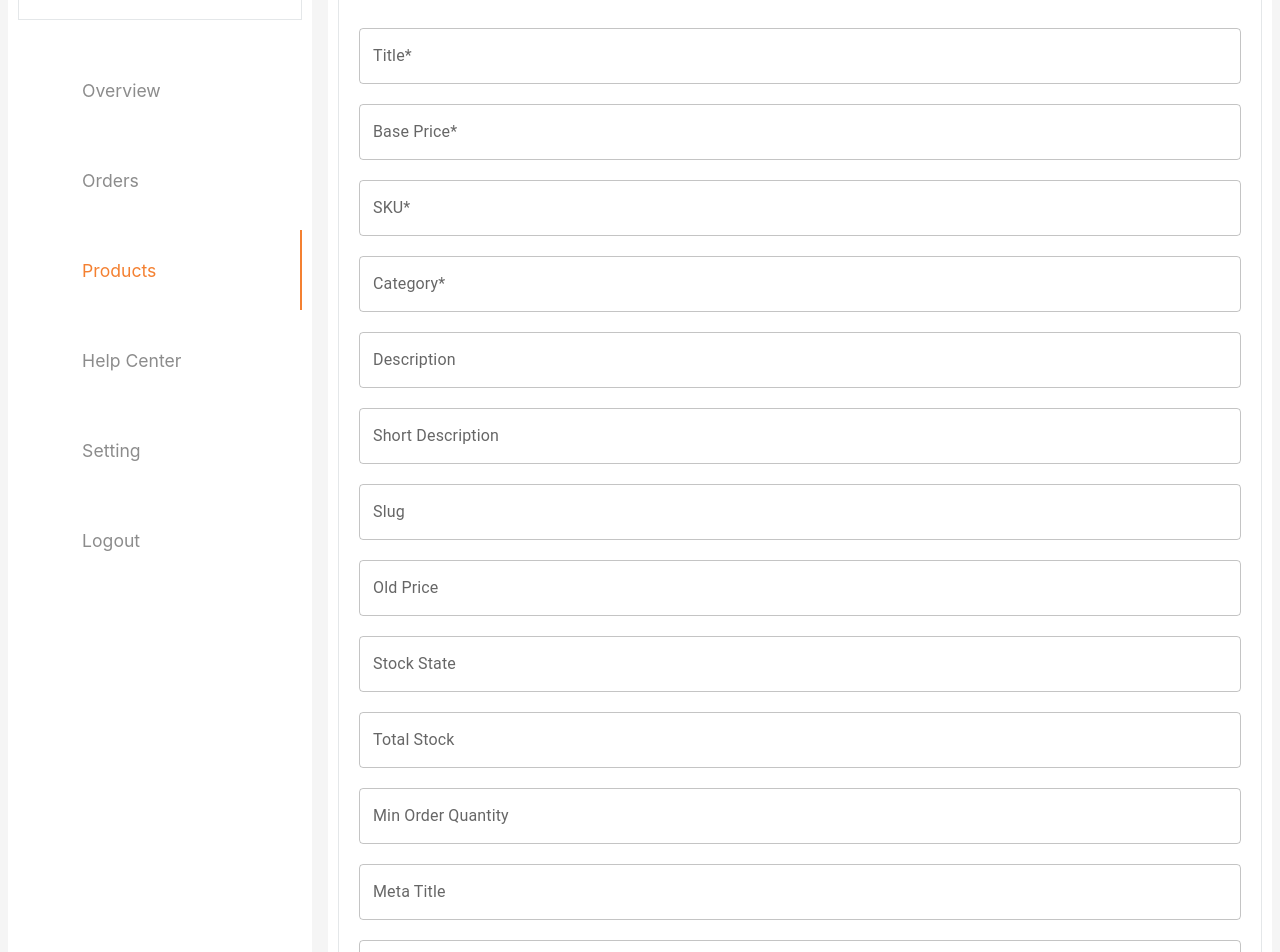
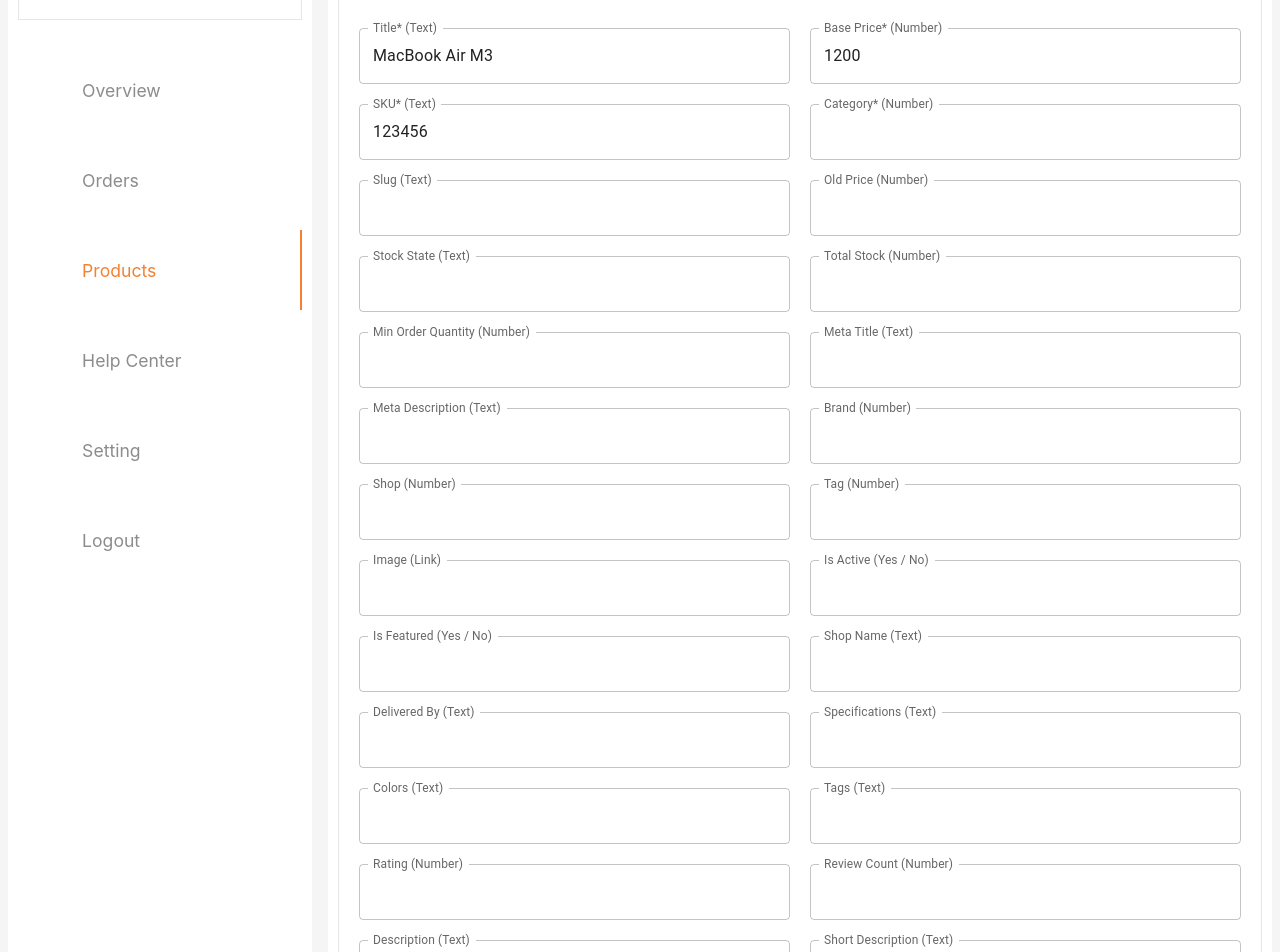
Before and after one commit to Wester641/dashboard-panel, a React (Vite) app: page /products/add in a window 1280 px wide. Shown: the part 100-1052 px from the top of the page. Built offline with nearby package versions, Linux system fonts and the light colour scheme; some icons are missing.

Commit message:
[a little fix on add productAdd form]

```diff
--- a/src/components/AddForms/ProductAddForm.module.scss
+++ b/src/components/AddForms/ProductAddForm.module.scss
@@ -22,3 +22,9 @@
     }
   }
 }
+
+.formInput {
+  display: grid;
+  grid-template-columns: repeat(2, 1fr);
+  gap: 20px;
+}
--- a/src/components/AddForms/ProductAddForm.tsx
+++ b/src/components/AddForms/ProductAddForm.tsx
@@ -8,161 +8,175 @@ import PickFile from "../PickFile/PickFile";
 
 const fields = [
   {
-    label: "Title*",
+    label: "Title* (Text)",
     name: "title",
     required: true,
+    defaultValue: "MacBook Air M3",
   },
   {
-    label: "Base Price*",
+    label: "Base Price* (Number)",
     name: "base_price",
     required: true,
+    type: "number",
+    defaultValue: "1200",
   },
   {
-    label: "SKU*",
+    label: "SKU* (Text)",
     name: "sku",
     required: true,
+    defaultValue: "123456",
   },
   {
-    label: "Category*",
+    label: "Category* (Number)",
     name: "category_id",
     required: true,
+    type: "number",
+    defaultValue: "",
+  },
+
+  {
+    label: "Slug (Text)",
+    name: "slug",
+    required: false,
+    defaultValue: "",
   },
   {
-    label: "Description",
+    label: "Old Price (Number)",
+    name: "old_price",
+    required: false,
+    type: "number",
+    defaultValue: "",
+  },
+  {
+    label: "Stock State (Text)",
+    name: "stock_state",
+    required: false,
+    defaultValue: "",
+  },
+  {
+    label: "Total Stock (Number)",
+    name: "total_stock",
+    required: false,
+    type: "number",
+    defaultValue: "",
+  },
+  {
+    label: "Min Order Quantity (Number)",
+    name: "min_order_quantity",
+    required: false,
+    type: "number",
+    defaultValue: "",
+  },
+  {
+    label: "Meta Title (Text)",
+    name: "meta_title",
+    required: false,
+    defaultValue: "",
+  },
+  {
+    label: "Meta Description (Text)",
+    name: "meta_description",
+    required: false,
+    defaultValue: "",
+  },
+  {
+    label: "Brand (Number)",
+    name: "brand_id",
+    required: false,
+    type: "number",
+    defaultValue: "",
+  },
+  {
+    label: "Shop (Number)",
+    name: "shop_id",
+    required: false,
+    type: "number",
+    defaultValue: "",
+  },
+  {
+    label: "Tag (Number)",
+    name: "tag_ids",
+    required: false,
+    type: "number",
+    defaultValue: "",
+  },
+  {
+    label: "Image (Link)",
+    name: "image_ids",
+    required: false,
+    defaultValue: "",
+  },
+  {
+    label: "Is Active (Yes / No)",
+    name: "is_active",
+    required: false,
+    defaultValue: "",
+  },
+  {
+    label: "Is Featured (Yes / No)",
+    name: "is_featured",
+    required: false,
+    defaultValue: "",
+  },
+  {
+    label: "Shop Name (Text)",
+    name: "shop_name",
+    required: false,
+    defaultValue: "",
+  },
+  {
+    label: "Delivered By (Text)",
+    name: "delivered_by",
+    required: false,
+    defaultValue: "",
+  },
+  {
+    label: "Specifications (Text)",
+    name: "specifications",
+    required: false,
+    defaultValue: "",
+  },
+  {
+    label: "Colors (Text)",
+    name: "colors",
+    required: false,
+    defaultValue: "",
+  },
+  {
+    label: "Tags (Text)",
+    name: "tags_names",
+    required: false,
+    defaultValue: "",
+  },
+  {
+    label: "Rating (Number)",
+    name: "rating",
+    required: false,
+    type: "number",
+    defaultValue: "",
+  },
+  {
+    label: "Review Count (Number)",
+    name: "reviewCount",
+    required: false,
+    type: "number",
+    defaultValue: "",
+  },
+  {
+    label: "Description (Text)",
     name: "description",
     required: false,
+    defaultValue: "",
+    multiline: true,
   },
   {
-    label: "Short Description",
+    label: "Short Description (Text)",
     name: "short_description",
     required: false,
-  },
-  {
-    label: "Slug",
-    name: "slug",
-    required: false,
-  },
-  {
-    label: "Old Price",
-    name: "old_price",
-    required: false,
-  },
-  {
-    label: "Stock State",
-    name: "stock_state",
-    required: false,
-  },
-  {
-    label: "Total Stock",
-    name: "total_stock",
-    required: false,
-  },
-  {
-    label: "Min Order Quantity",
-    name: "min_order_quantity",
-    required: false,
-  },
-  {
-    label: "Meta Title",
-    name: "meta_title",
-    required: false,
-  },
-  {
-    label: "Meta Description",
-    name: "meta_description",
-    required: false,
-  },
-  {
-    label: "Brand",
-    name: "brand_id",
-    required: false,
-  },
-  {
-    label: "Shop",
-    name: "shop_id",
-    required: false,
-  },
-  {
-    label: "Tag",
-    name: "tag_ids",
-    required: false,
-  },
-  {
-    label: "Image",
-    name: "image_ids",
-    required: false,
-  },
-  {
-    label: "Is Active",
-    name: "is_active",
-    required: false,
-  },
-  {
-    label: "Is Featured",
-    name: "is_featured",
-    required: false,
-  },
-  {
-    label: "Shop Name",
-    name: "shop_name",
-    required: false,
-  },
-  {
-    label: "Delivered By",
-    name: "delivered_by",
-    required: false,
-  },
-  {
-    label: "Specifications",
-    name: "specifications",
-    required: false,
-  },
-  {
-    label: "Colors",
-    name: "colors",
-    required: false,
-  },
-  {
-    label: "Tags",
-    name: "tags_names",
-    required: false,
-  },
-  {
-    label: "Rating",
-    name: "rating",
-    required: false,
-  },
-  {
-    label: "Review Count",
-    name: "reviewCount",
-    required: false,
+    defaultValue: "",
+    multiline: true,
   },
 ];
-
-// description?: string;
-// short_description?: string;
-// slug?: string;
-// old_price?: number;
-// stock_state?: "Available" | "OutOfStock" | "PreOrder";
-// total_stock?: number;
-// min_order_quantity?: number;
-// meta_title?: string;
-// meta_description?: string;
-// brand_id?: number;
-// shop_id?: number;
-// is_active?: boolean;
-// is_featured?: boolean;
-// tag_ids?: number[];
-// image_ids?: number[];
-// shop_name?: string | null;
-// delivered_by?: string;
-// specifications?: {
-//   [key: string]: string[];
-// };
-// colors?: string[];
-// tags_names?: string[];
-// rating?: number | string;
-// reviewCount?: number | string;
 
 function ProductAddForm() {
   const {
@@ -192,7 +206,7 @@ function ProductAddForm() {
       <div className={styles.formGroup}>
         <h2>Add Product</h2>
       </div>
-      <div className={styles.formGroup}>
+      <div className={styles.formInput}>
         {fields.map((field) => (
           <div key={field.name}>
             <InputComponent
@@ -201,6 +215,9 @@ function ProductAddForm() {
               label={field.label}
               name={field.name}
               required={field.required}
+              type={field.type}
+              defaultValue={field.defaultValue}
+              multiline={field.multiline}
             />
           </div>
         ))}
--- a/src/components/Input/Input.tsx
+++ b/src/components/Input/Input.tsx
@@ -8,14 +8,23 @@ function InputComponent({
   label,
   required,
   name,
+  type = "text",
+  defaultValue,
+  multiline,
 }: InputProps) {
   return (
     <div className={styles.inputContainer}>
       <TextField
         id="outlined-basic"
         label={label}
+        defaultValue={defaultValue}
         variant="outlined"
+        type={type}
+        autoComplete="on"
+        multiline={multiline}
+        rows={multiline ? 4 : 1}
         {...register(name, { required })}
+        slotProps={{ inputLabel: { shrink: true } }}
       />
       {errors[name] && (
         <span className={styles.errorMessage}>{label} field is required</span>
--- a/src/types/FormTypes.ts
+++ b/src/types/FormTypes.ts
@@ -9,6 +9,9 @@ export interface InputProps {
   label: string;
   required?: boolean;
   name: string;
+  type?: string;
+  defaultValue?: string;
+  multiline?: boolean;
 }
 
 // export interface Product {
```
